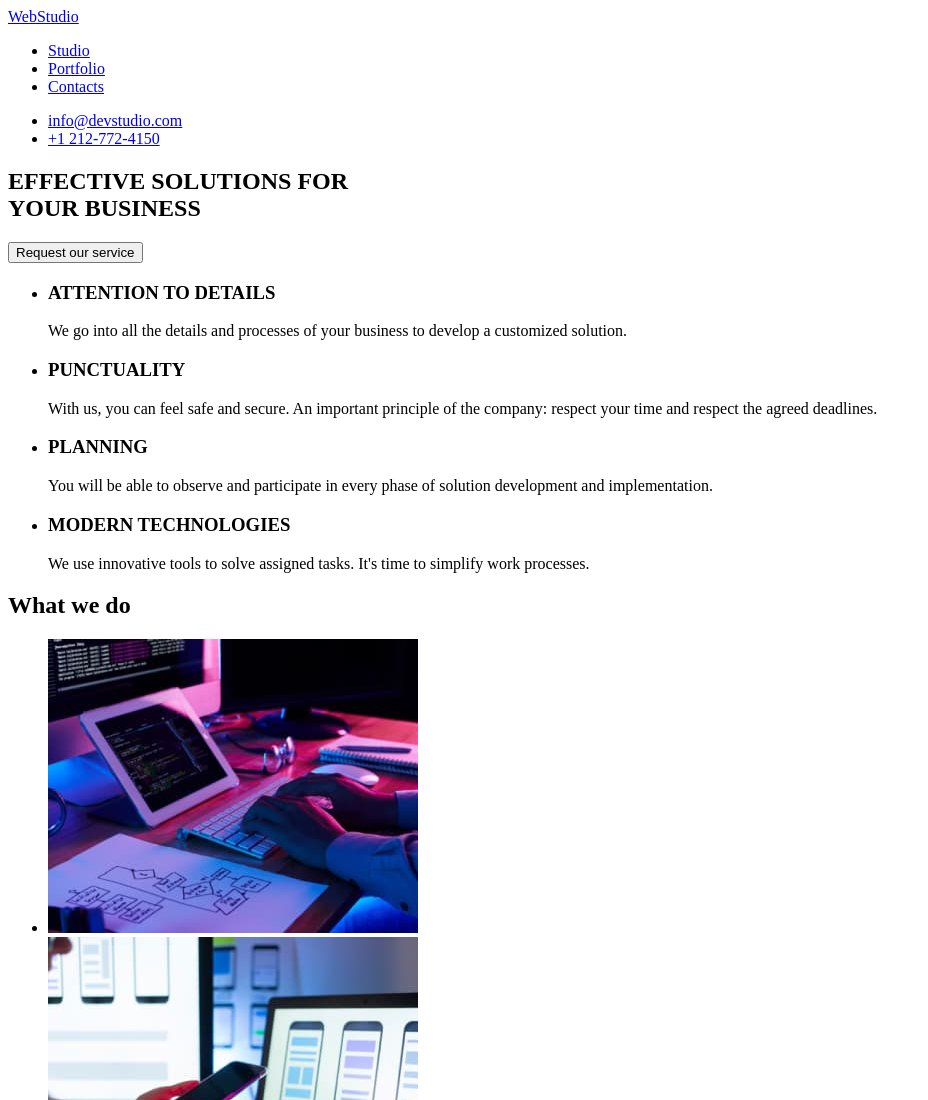
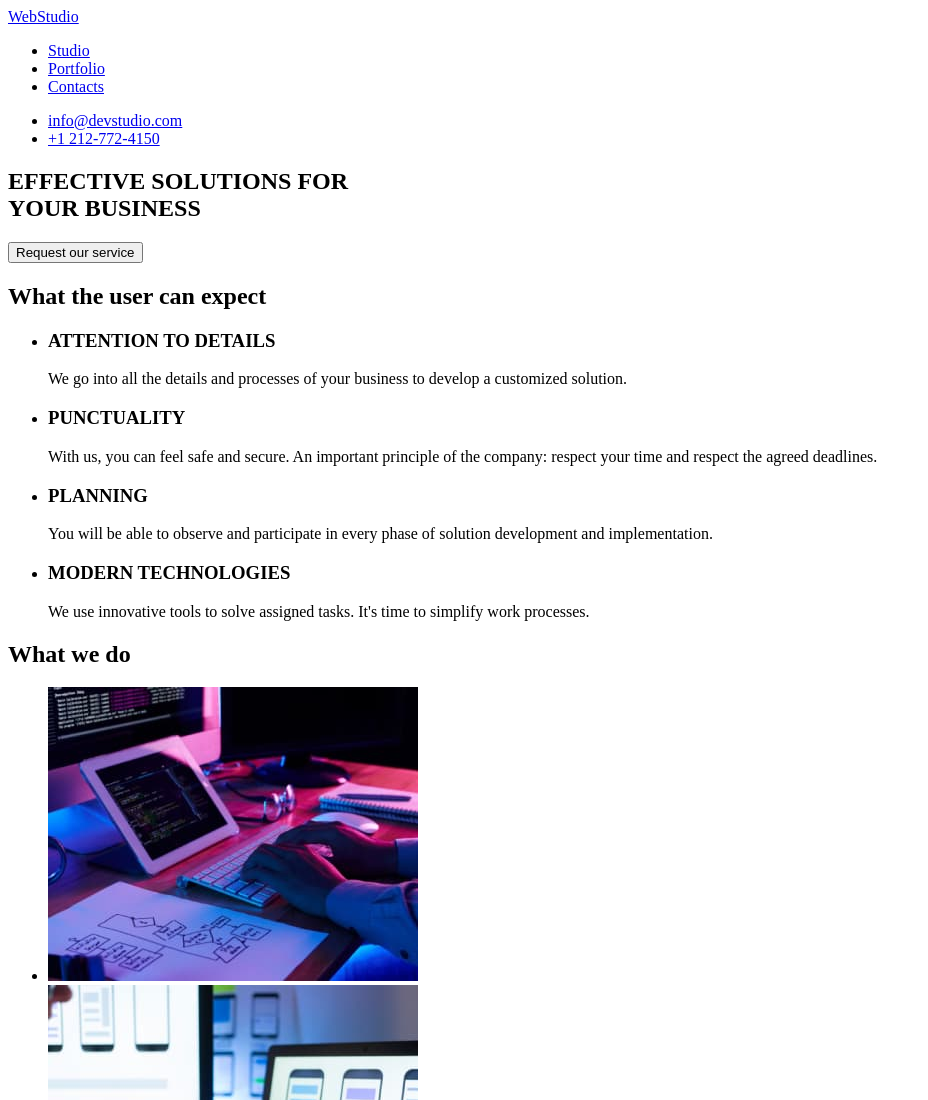
Before and after one commit to sbx79/goit-markup-hw-01, a plain HTML site: page index.html in a window 1280 px wide. Shown: the top 1100 px of the page, without its empty margins (0-928 px from the left). Drawn offline with Linux system fonts and the light colour scheme.

Commit message:
adding title for what user can expect

```diff
--- a/index.html
+++ b/index.html
@@ -41,6 +41,7 @@
             <!--what the user can expect start-->
             <section>
                 <div>
+                    <h2>What the user can expect</h2>
                     <ul>
                         <li>
                             <h3>ATTENTION TO DETAILS</h3>
```
